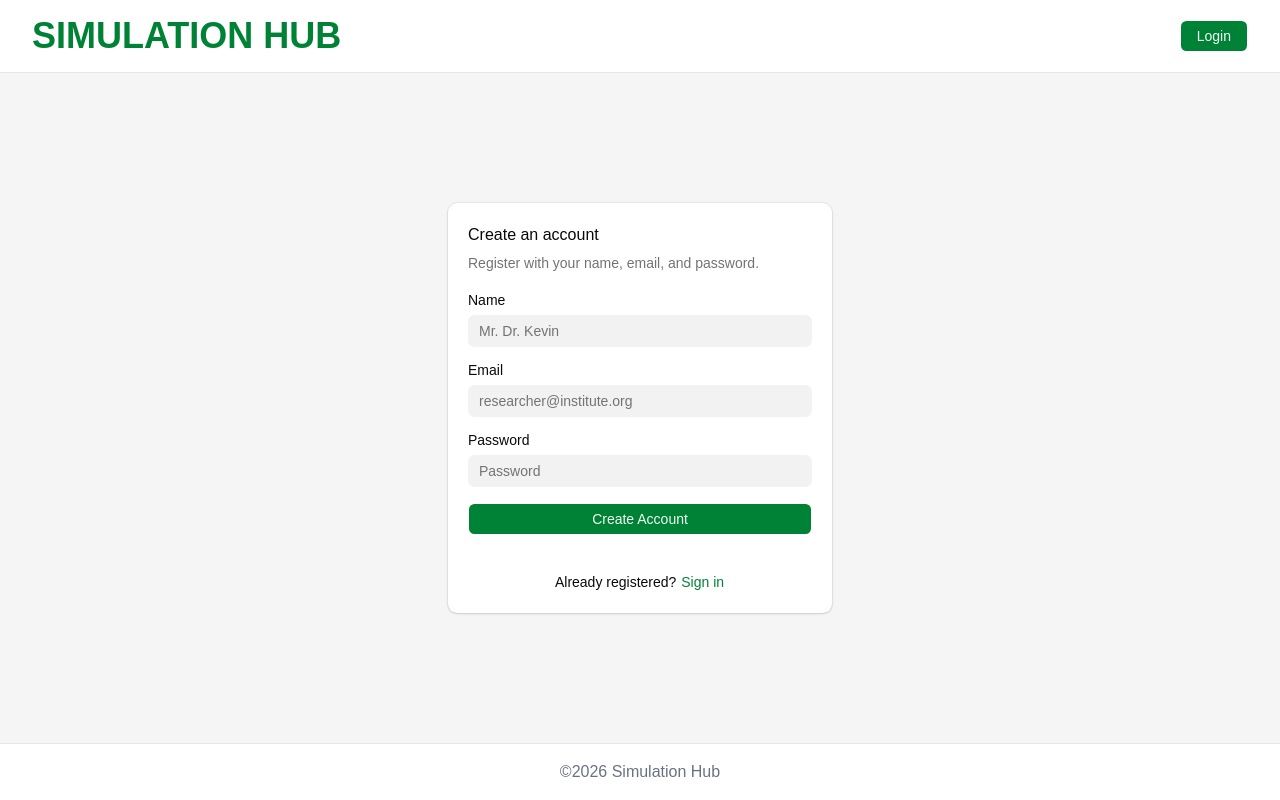
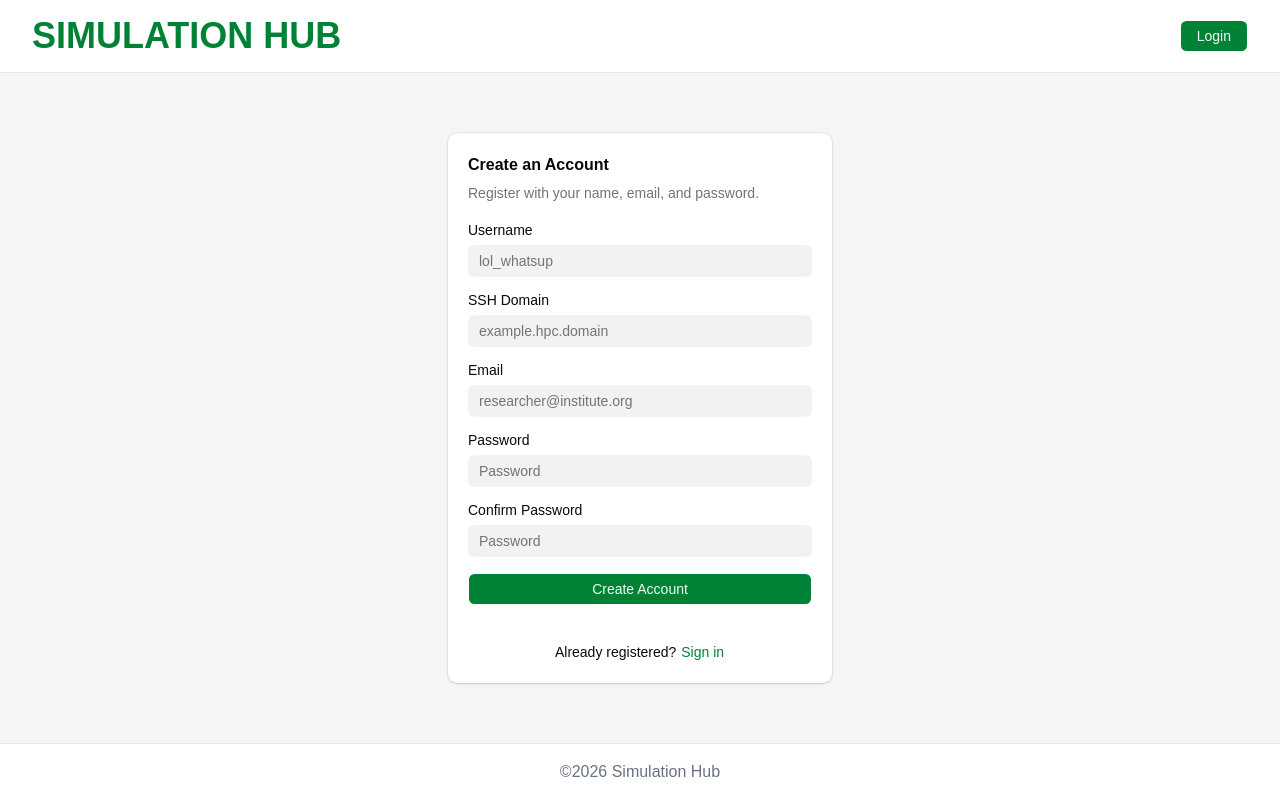
Before and after one commit to kxviel/sim-hub, a React (Vite) app: page / in a window 1280 px wide. Both pictures are taken after a click on the button "Register". Built offline with nearby package versions, Linux system fonts and the light colour scheme.

Commit message:
feat: auth placeholder

```diff
--- a/package.json
+++ b/package.json
@@ -22,6 +22,7 @@
 		"@tanstack/react-router": "^1.170.18",
 		"@tauri-apps/api": "^2.11.1",
 		"@tauri-apps/plugin-opener": "^2.5.4",
+		"axios": "^1.18.1",
 		"class-variance-authority": "^0.7.1",
 		"clsx": "^2.1.1",
 		"lucide-react": "^1.25.0",
--- /dev/null
+++ b/src/lib/http.ts
@@ -0,0 +1,30 @@
+import axios from "axios";
+import { toast } from "sonner";
+import { router } from "@/main";
+
+const http = axios.create({
+	baseURL: import.meta.env.VITE_API_BASE_URI,
+});
+
+http.interceptors.request.use((req) => {
+	// const token = getCookie("quizAdmin");
+	const token = "DJKHJKHKJ";
+	req.headers.Authorization = token ? `Bearer ${token}` : "";
+
+	return req;
+});
+
+http.interceptors.response.use(
+	(response) => response,
+	(error) => {
+		if (401 === error.response.status) {
+			localStorage.clear();
+			toast.error("Unauthorized, logging out ...");
+			router.navigate({ to: "/" });
+		} else {
+			return Promise.reject(error?.response.data?.message[0]);
+		}
+	},
+);
+
+export default http;
--- a/src/main.tsx
+++ b/src/main.tsx
@@ -5,7 +5,7 @@ import { QueryClient, QueryClientProvider } from "@tanstack/react-query";
 import { createRouter, RouterProvider } from "@tanstack/react-router";
 import { routeTree } from "./routeTree.gen";
 
-const router = createRouter({ routeTree });
+export const router = createRouter({ routeTree });
 const queryClient = new QueryClient({
 	defaultOptions: {
 		queries: {
--- a/src/modules/Auth/Auth.tsx
+++ b/src/modules/Auth/Auth.tsx
@@ -13,14 +13,20 @@ import { useAuthForm } from "@/modules/Auth/useAuthForm";
 
 const Login = () => {
 	const {
+		authMode,
 		email,
-		handleSubmit,
+		domain,
+		confirmPassword,
 		isLoading,
 		isRegistering,
-		name,
+		username,
 		password,
+
+		handleSubmit,
+		setConfirmPassword,
+		setDomain,
 		setEmail,
-		setName,
+		setUsername,
 		setPassword,
 		switchAuthMode,
 	} = useAuthForm();
@@ -29,8 +35,8 @@ const Login = () => {
 		<section className="flex flex-col items-center justify-center flex-1 w-screen bg-accent">
 			<Card className="w-full max-w-sm">
 				<CardHeader>
-					<CardTitle>
-						{isRegistering ? "Create an account" : "Sign in to SimHub"}
+					<CardTitle className="font-semibold">
+						{isRegistering ? "Create an Account" : "Sign in to Simulation Hub"}
 					</CardTitle>
 					<CardDescription>
 						{isRegistering
@@ -40,21 +46,37 @@ const Login = () => {
 				</CardHeader>
 				<CardContent>
 					<form className="space-y-4" onSubmit={handleSubmit}>
-						{isRegistering ? (
+						{authMode === "register" && (
 							<div className="space-y-2">
-								<Label htmlFor="name">Name</Label>
+								<Label htmlFor="name">Username</Label>
 								<Input
 									className=""
-									id="name"
+									id="username"
 									type="text"
-									placeholder="Mr. Dr. Kevin"
-									value={name}
-									onChange={(event) => setName(event.target.value)}
+									placeholder="lol_whatsup"
+									value={username}
+									onChange={(event) => setUsername(event.target.value)}
 									required
 									disabled={isLoading}
 								/>
 							</div>
-						) : null}
+						)}
+
+						{authMode === "register" && (
+							<div className="space-y-2">
+								<Label htmlFor="domain">SSH Domain</Label>
+								<Input
+									className=""
+									id="domain"
+									type="text"
+									placeholder="example.hpc.domain"
+									value={domain}
+									onChange={(event) => setDomain(event.target.value)}
+									required
+									disabled={isLoading}
+								/>
+							</div>
+						)}
 
 						<div className="space-y-2">
 							<Label htmlFor="email">Email</Label>
@@ -84,6 +106,23 @@ const Login = () => {
 								minLength={6}
 							/>
 						</div>
+
+						{authMode === "register" && (
+							<div className="space-y-2">
+								<Label htmlFor="confirmPassword">Confirm Password</Label>
+								<Input
+									className=""
+									id="confirmPassword"
+									type="password"
+									placeholder="Password"
+									value={confirmPassword}
+									onChange={(event) => setConfirmPassword(event.target.value)}
+									required
+									disabled={isLoading}
+									minLength={6}
+								/>
+							</div>
+						)}
 
 						<Button type="submit" className="w-full" disabled={isLoading}>
 							{isLoading
--- a/src/modules/Auth/auth.api.ts
+++ b/src/modules/Auth/auth.api.ts
@@ -1,4 +1,5 @@
 import { useMutation } from "@tanstack/react-query";
+import http from "@/lib/http";
 
 export type SignInBody = {
 	email: string;
@@ -6,36 +7,16 @@ export type SignInBody = {
 };
 
 export type RegisterBody = SignInBody & {
-	name: string;
+	username: string;
+	domain: string;
 };
 
 export const signInAPI = async (body: SignInBody) => {
-	const { data, error } = { data: "", error: "" };
-
-	if (error) {
-		throw error;
-	}
-
-	return data;
+	return http.post("/auth/admin_login", body);
 };
 
-export const registerAPI = async ({ email, name, password }: RegisterBody) => {
-	const { data, error } = { data: "", error: "" };
-	// const { data, error } = await getBrowserSupabaseClient().auth.signUp({
-	// 	email,
-	// 	password,
-	// 	options: {
-	// 		data: {
-	// 			full_name: name,
-	// 		},
-	// 	},
-	// });
-
-	if (error) {
-		throw error;
-	}
-
-	return data;
+export const registerAPI = async (body: RegisterBody) => {
+	return http.post(`/register`, body);
 };
 
 export const useSignIn = () =>
--- a/src/modules/Auth/useAuthForm.ts
+++ b/src/modules/Auth/useAuthForm.ts
@@ -1,5 +1,5 @@
 import { useNavigate } from "@tanstack/react-router";
-import { type FormEvent, useState } from "react";
+import { type SubmitEvent, useState } from "react";
 import { toast } from "sonner";
 import { useRegister, useSignIn } from "./auth.api";
 
@@ -10,8 +10,10 @@ export const useAuthForm = () => {
 
 	const [authMode, setAuthMode] = useState<AuthMode>("login");
 	const [email, setEmail] = useState("");
-	const [name, setName] = useState("");
+	const [domain, setDomain] = useState("");
+	const [username, setUsername] = useState("");
 	const [password, setPassword] = useState("");
+	const [confirmPassword, setConfirmPassword] = useState("");
 
 	const signIn = useSignIn();
 	const register = useRegister();
@@ -38,7 +40,11 @@ export const useAuthForm = () => {
 		resetMutations();
 	};
 
-	const handleSubmit = (event: FormEvent<HTMLFormElement>) => {
+	const handleConfirmPassword = () => {
+		return password === confirmPassword;
+	};
+
+	const handleSubmit = (event: SubmitEvent<HTMLFormElement>) => {
 		event.preventDefault();
 		resetMutations();
 
@@ -47,14 +53,15 @@ export const useAuthForm = () => {
 			password,
 		};
 
-		if (isRegistering) {
+		if (isRegistering && handleConfirmPassword()) {
 			register.mutate(
-				{ ...body, name },
+				{ ...body, username, domain },
 				{
 					onError: handleAuthError,
 					onSuccess: () => handleAuthSuccess("Account created."),
 				},
 			);
+
 			return;
 		}
 
@@ -67,14 +74,18 @@ export const useAuthForm = () => {
 	return {
 		authMode,
 		email,
+		domain,
+		confirmPassword,
 		isLoading,
 		isRegistering,
-		name,
+		username,
 		password,
 
 		handleSubmit,
+		setConfirmPassword,
+		setDomain,
 		setEmail,
-		setName,
+		setUsername,
 		setPassword,
 		switchAuthMode,
 	};
```
Also changed, not shown: 2 other files (tests, documents, lock files or other folders).
